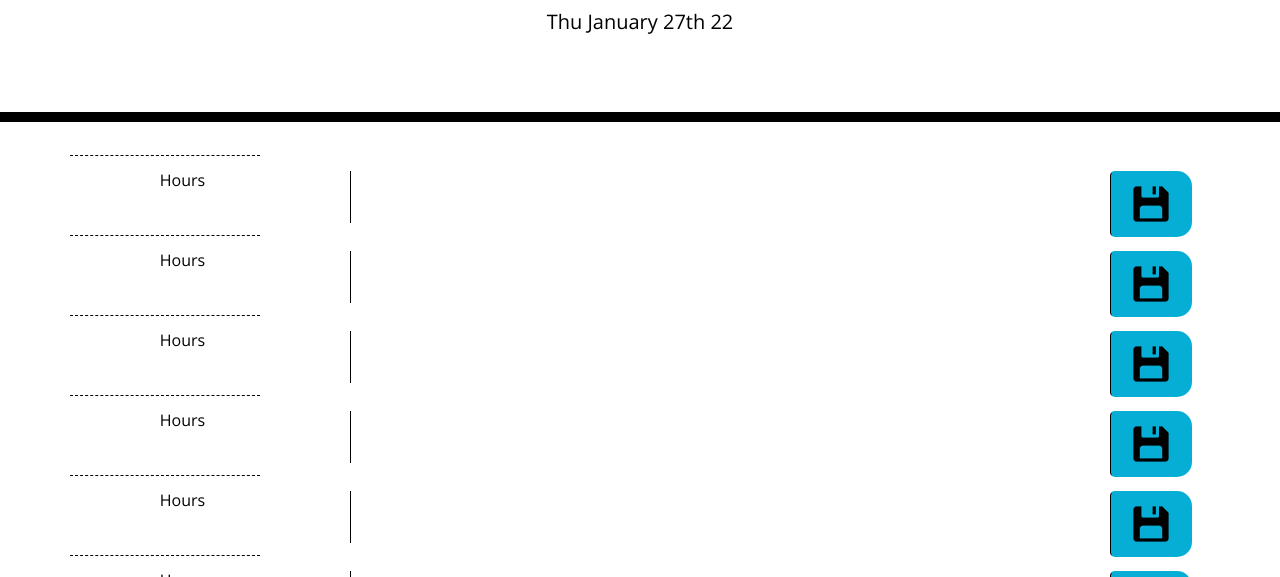
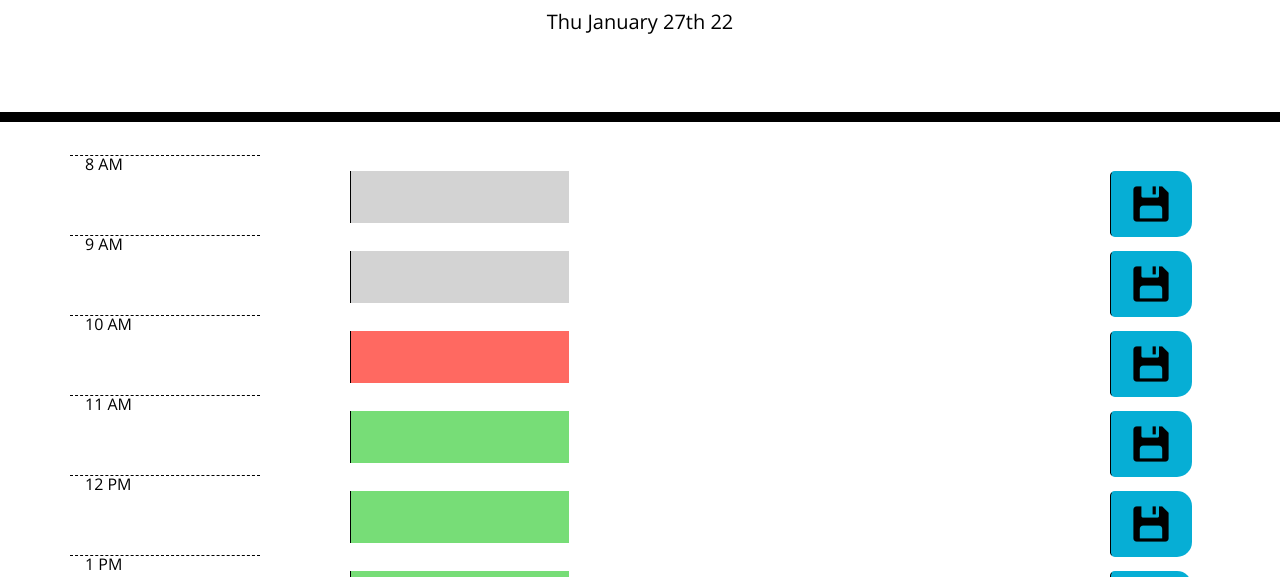
Before and after one commit to Eddielo26/EA-Work-day-scheduler, a plain HTML site: page index.html in a window 1280 px wide. Shown: the part 182-759 px from the top of the page. Drawn offline with nearby package versions, Linux system fonts and the light colour scheme.

Commit message:
created for loop for time slots

```diff
--- a/Assets/js/logic.js
+++ b/Assets/js/logic.js
@@ -1,5 +1,48 @@
+
+var workHours = ["8", "9", "10", "11", "12", "13", "14", "15", "16", ]
+var hourEl = document.querySelectorAll(".hour");
+var rowEl = document.querySelector(".row");
+var eventEl = document.querySelectorAll("textarea")
+var colHour = document.querySelector(".col");
+var dateEl = document.getElementById("currentDay");
+var btnEl = document.querySelectorAll(".saveBtn");
+
+
 // Setup day date and year to display on screen
 var nowDay = moment().format("ddd MMMM Do YY");
+    dateEl.textContent= nowDay
 
-var currentDay = document.getElementById("currentDay");
-    currentDay.textContent= nowDay
+// Setup time for daily schedule
+var currentTime = moment().format("h");
+
+// function to display the correct time in each slot
+function outputHours() {
+    // loops through each element selected in hoursEL
+    for (var i = 0; i < hourEl.length; i++) {
+        if ( i < workHours.length) {
+            // used parseInt to convert each time from string to a integer
+            var hourDisplay = parseInt(workHours[i]);
+            var amPm = " AM";
+            if (hourDisplay >= 12) {
+                amPm = " PM"
+                // used to change military to standard time
+                if (hourDisplay > 12) {
+                    hourDisplay = hourDisplay - 12;
+                }
+            }
+
+            hourEl[i].textContent = hourDisplay + amPm;
+
+            if (parseInt(workHours[i])>parseInt(currentTime)) {
+                eventEl[i].setAttribute("class", "future")
+            } else if (workHours[i] === currentTime) {
+                eventEl[i].setAttribute("class", "present")
+            } else
+                eventEl[i].setAttribute("class", "past")
+        }
+    }
+}
+// call outputHOurs function
+outputHours()
+
+// Function to save each event to local storage
```
Also changed, not shown: index.html (+2 -0 lines).
